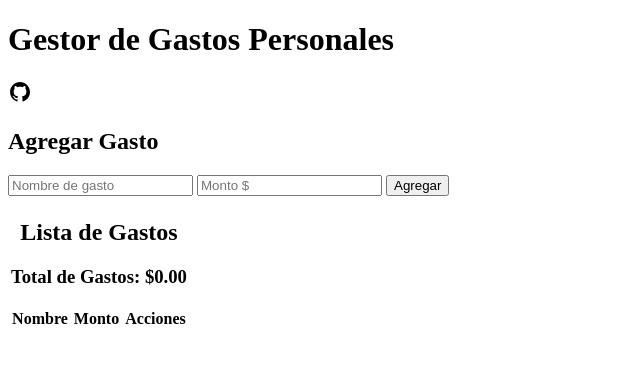
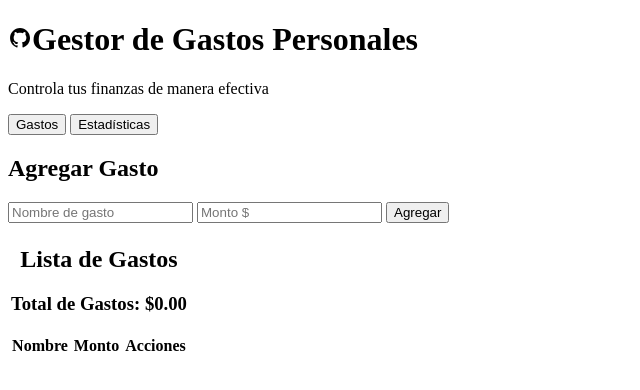
Before and after one commit to adroprado/gestor-gastos-vanilla, a plain HTML site: page index.html in a window 1280 px wide. Shown: the whole page, without its empty margins (0-640 px from the left). Drawn offline with Linux system fonts and the light colour scheme.

Commit message:
feat(html): agregar estructura semántica del menú de navegación, encabezado y contenedor main

```diff
--- a/index.html
+++ b/index.html
@@ -7,14 +7,21 @@
     <title>Gestor de Gastos Personales</title>
   </head>
   <body>
-    <header>
-      <h1>Gestor de Gastos Personales</h1>
-      <a href="" target="_blank">
-        <img src="assets/github.svg" alt="Git&Hub" />
-      </a>
-    </header>
+    <main class="contenedor">
+      <header class="encabezado">
+        <h1>
+          <a href="" target="_blank">
+            <img src="assets/github.svg" alt="Git&Hub" /></a
+          >Gestor de Gastos Personales
+        </h1>
+        <p>Controla tus finanzas de manera efectiva</p>
+      </header>
 
-    <main>
+      <nav class="navegacion">
+        <button class="btn-gastos">Gastos</button>
+        <button class="btn-estadisticas">Estadísticas</button>
+      </nav>
+
       <h2>Agregar Gasto</h2>
       <form class="formulario-gastos" autocomplete="off">
         <input
```
Also changed, not shown: 1 other file.
